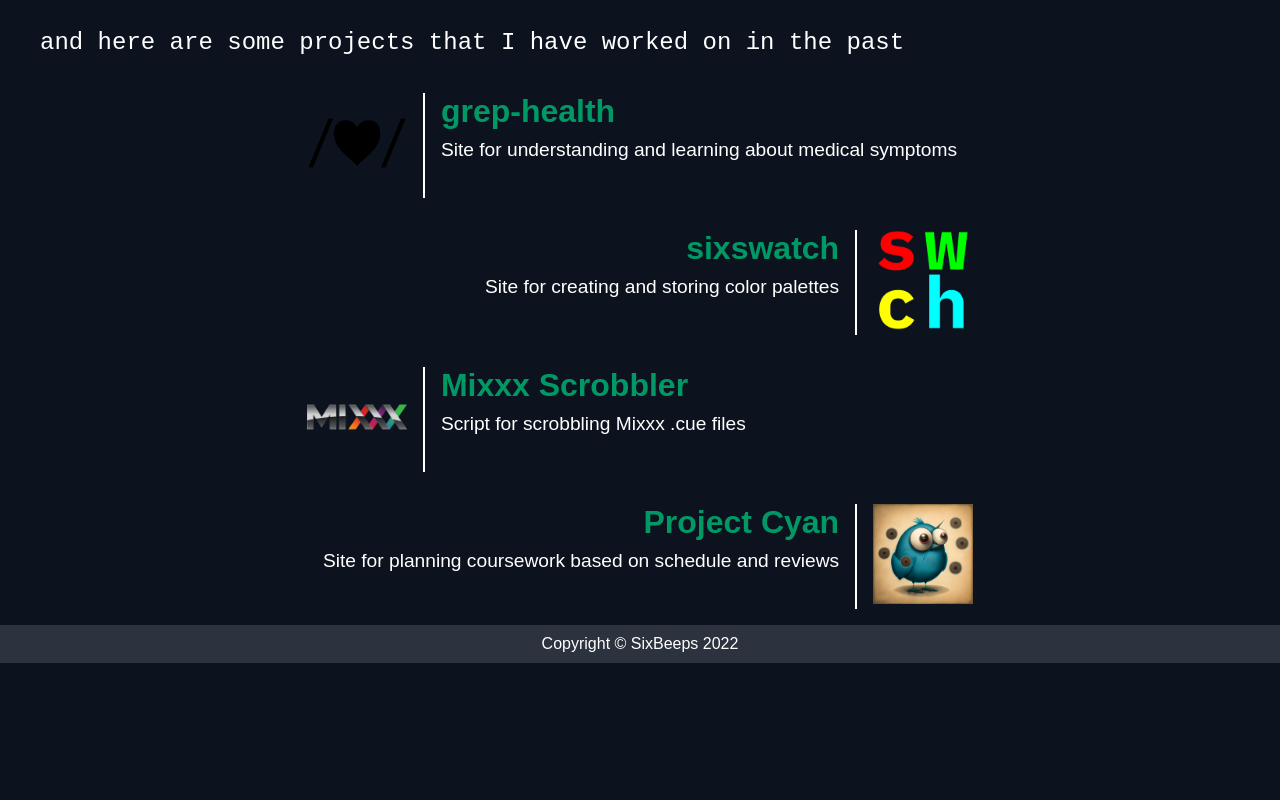
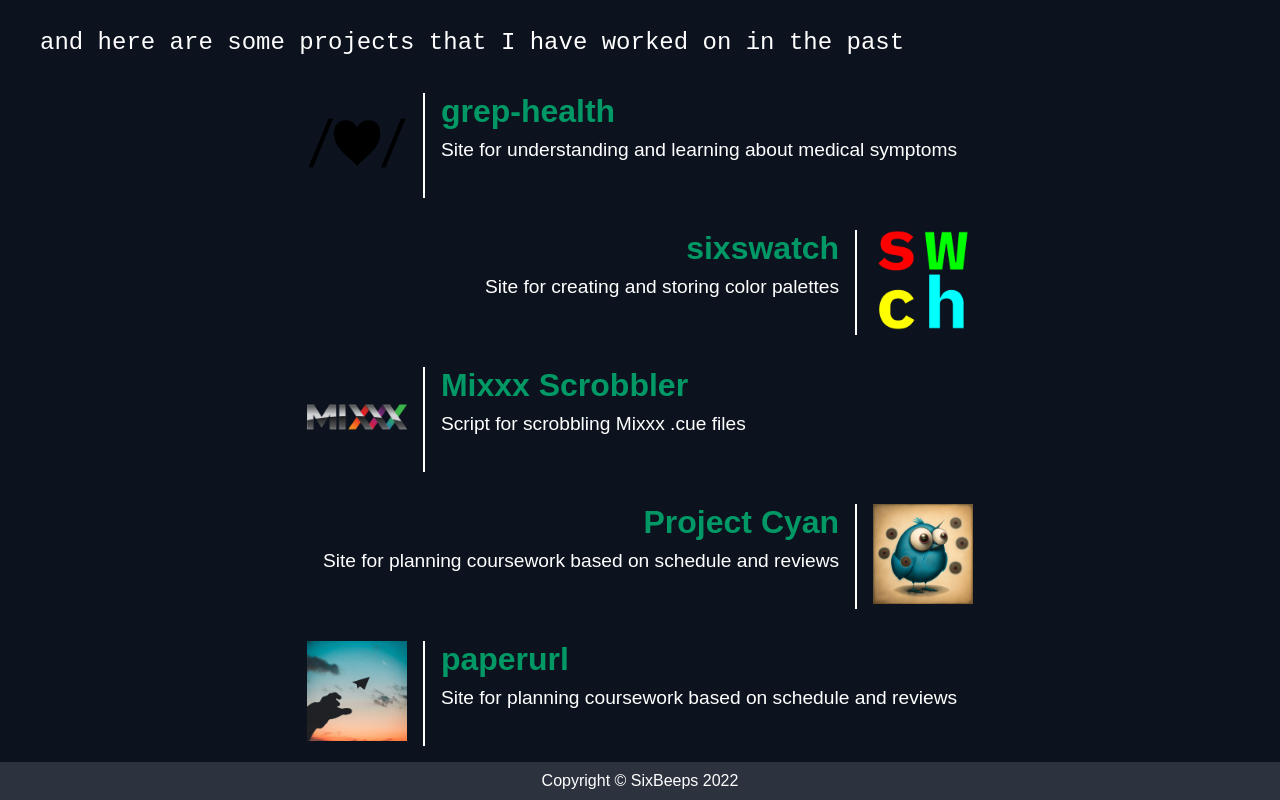
Before and after one commit to SixBeeps/six-portfolio, a Next.js app: page /projects in a window 1280 px wide. Shown: the part 748-1548 px from the top of the page. Before the commit the page ends 1411 px from the top, so only its background shows below. Built offline with nearby package versions, Linux system fonts and the light colour scheme.

Commit message:
Add paperurl to projects

```diff
--- a/pages/projects.js
+++ b/pages/projects.js
@@ -75,6 +75,14 @@ export default function Home() {
             >
               <p>Site for planning coursework based on schedule and reviews</p>
             </CleanImageCard>
+            <CleanImageCard
+              src="/projects/paperurl.png"
+              href="https://github.com/SixBeeps/paperurl"
+              title="paperurl"
+              size={100}
+            >
+              <p>Site for planning coursework based on schedule and reviews</p>
+            </CleanImageCard>
           </CleanImageListing>
       </LandingPageCard>
       <Footer />
```
Also changed, not shown: public/projects/paperurl.png (added).
